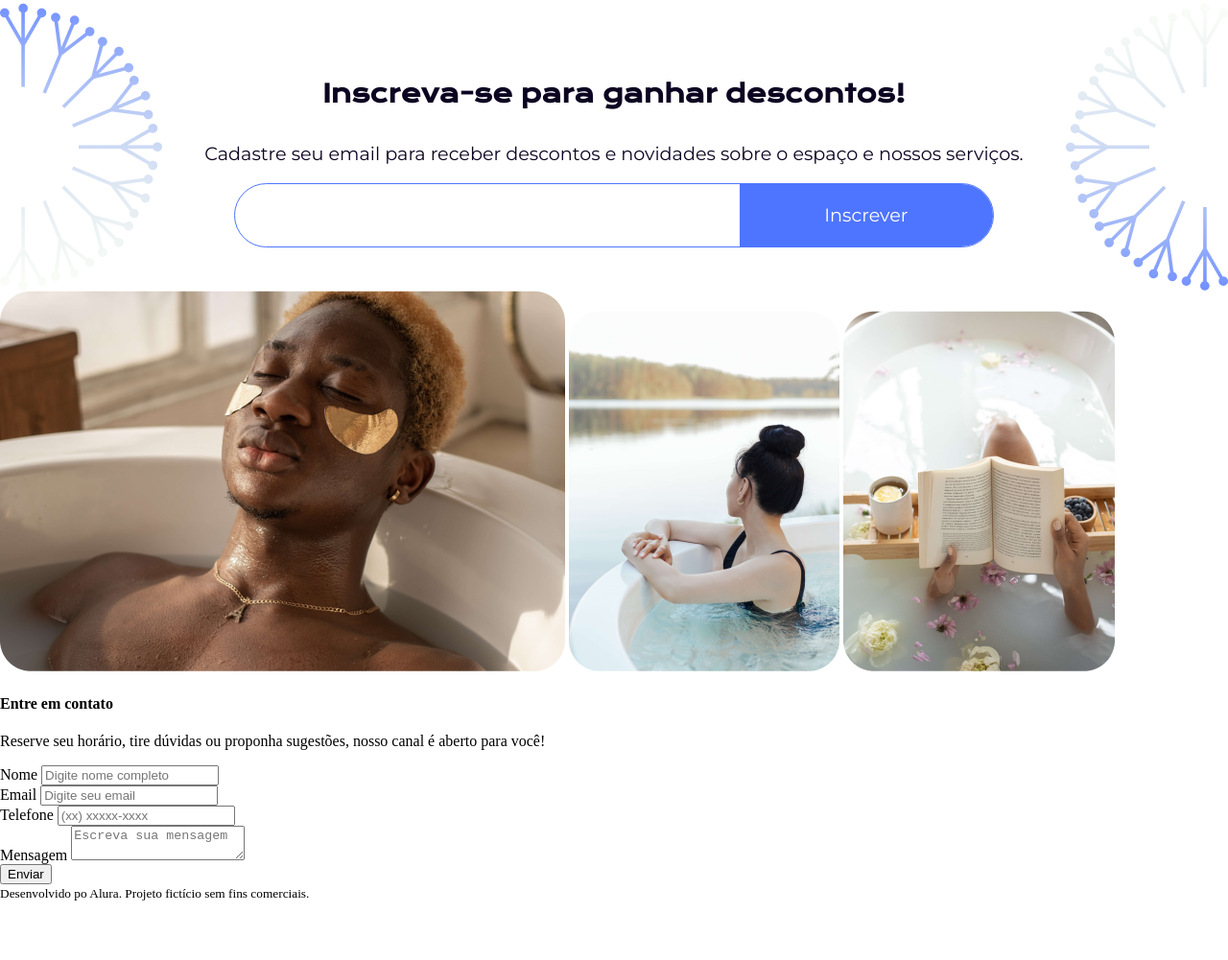
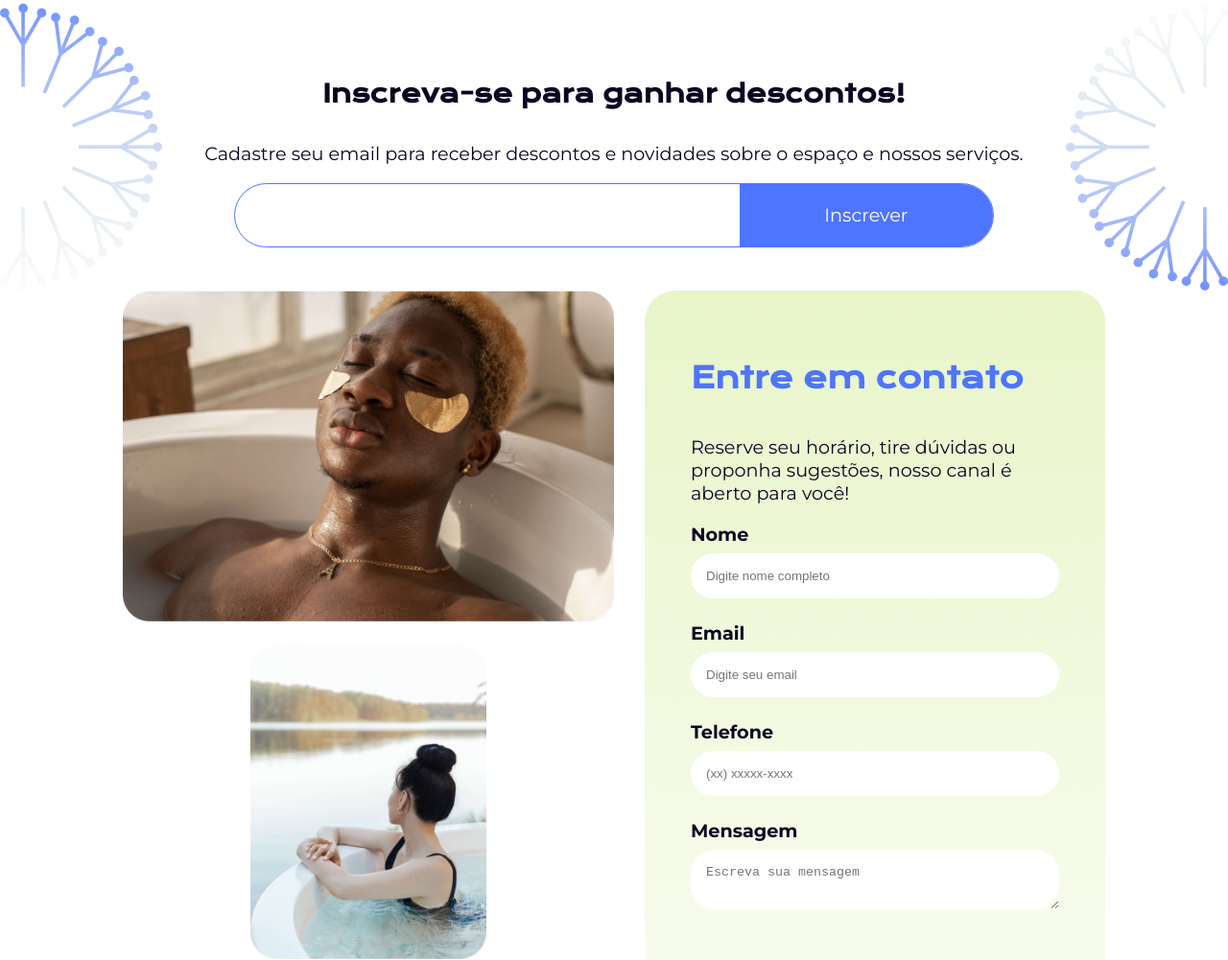
Before and after one commit to rsmotola/CursoAlura-calmaria-spa, a plain HTML site: page index.html in a window 1280 px wide. Shown: the part 2314-3315 px from the top of the page at 96% size. Before the commit the page ends 3254 px from the top, so only its background shows below. Drawn offline with nearby package versions, Linux system fonts and the light colour scheme.

Commit message:
Aula 5 - Mais mixins, extend e Parent selector

```diff
--- /dev/null
+++ b/styles/components/_contatos.scss
@@ -0,0 +1,75 @@
+@use '../abstract/variaveis';
+@use '../abstract/mixins';
+
+#contatos{
+    @include mixins.margem-central(80%);
+    display: flex;
+    justify-content: space-between;
+    gap: 2rem;
+    .contatos-imgs{
+        max-width: 50%;
+        display: flex;
+        flex-direction: row;
+        flex-wrap: wrap;
+        gap: 1.5rem;
+        justify-content: space-around;
+        img{
+            width: 100%;
+            &:nth-child(n+2){
+                width: 48%;
+            }
+        }
+    }
+    .contatos-form{
+        max-width: 50%;
+        background: variaveis.$gradiente-primario;
+        padding: 2rem 3rem;
+        border-radius: 2rem;
+        .titulo{
+            @include mixins.ff-fs-cl(variaveis.$ft-titulos, 1.9rem, variaveis.$cor-secundaria);
+        }
+        .infos{
+            @include mixins.ff-fs-cl(variaveis.$ft-textos, 1.2rem, variaveis.$cor-primaria);
+        }
+        .inputs{
+            display: flex;
+            flex-direction: column;
+            align-items: flex-start;
+            gap: 1.5rem;
+            align-self: stretch;
+            input{
+                border-radius: 25px;
+                padding: 1rem;
+                border: none;
+            }
+            .form-group{
+                width: 100%;
+
+                display: flex;
+                flex-direction: column;
+                gap: .5rem;
+                label{
+                    @extend .infos;
+                    font-weight: bold;
+                }
+
+                textarea{
+                    @extend input;
+                }
+            }
+            .btn{
+                @extend input;
+                background: variaveis.$cor-default;
+                margin-top: 2rem;
+                color: white;
+                font-size: 1rem;
+                width: 100%;
+                transition: .3s;
+                &:hover{
+                    background: variaveis.$cor-secundaria;
+                }
+            }
+        }
+    }
+
+}
--- /dev/null
+++ b/styles/components/_footer.sass
@@ -0,0 +1,9 @@
+@use '../abstract/variaveis'
+@use '../abstract/mixins'
+
+footer
+    background: variaveis.$cor-quaternaria
+    padding: 2rem
+    text-align: center
+    margin-top: 5rem
+    @include mixins.ff-fs-cl(variaveis.$ft-textos, 1rem, variaveis.$cor-primaria)
--- a/styles/styles.scss
+++ b/styles/styles.scss
@@ -4,3 +4,5 @@
 @use './components/nosso-espaco';
 @use './components/servicos';
 @use './components/desconto';
+@use './components/contatos';
+@use './components/_footer.sass';
```
Also changed, not shown: styles/styles.css, 1 other file.
